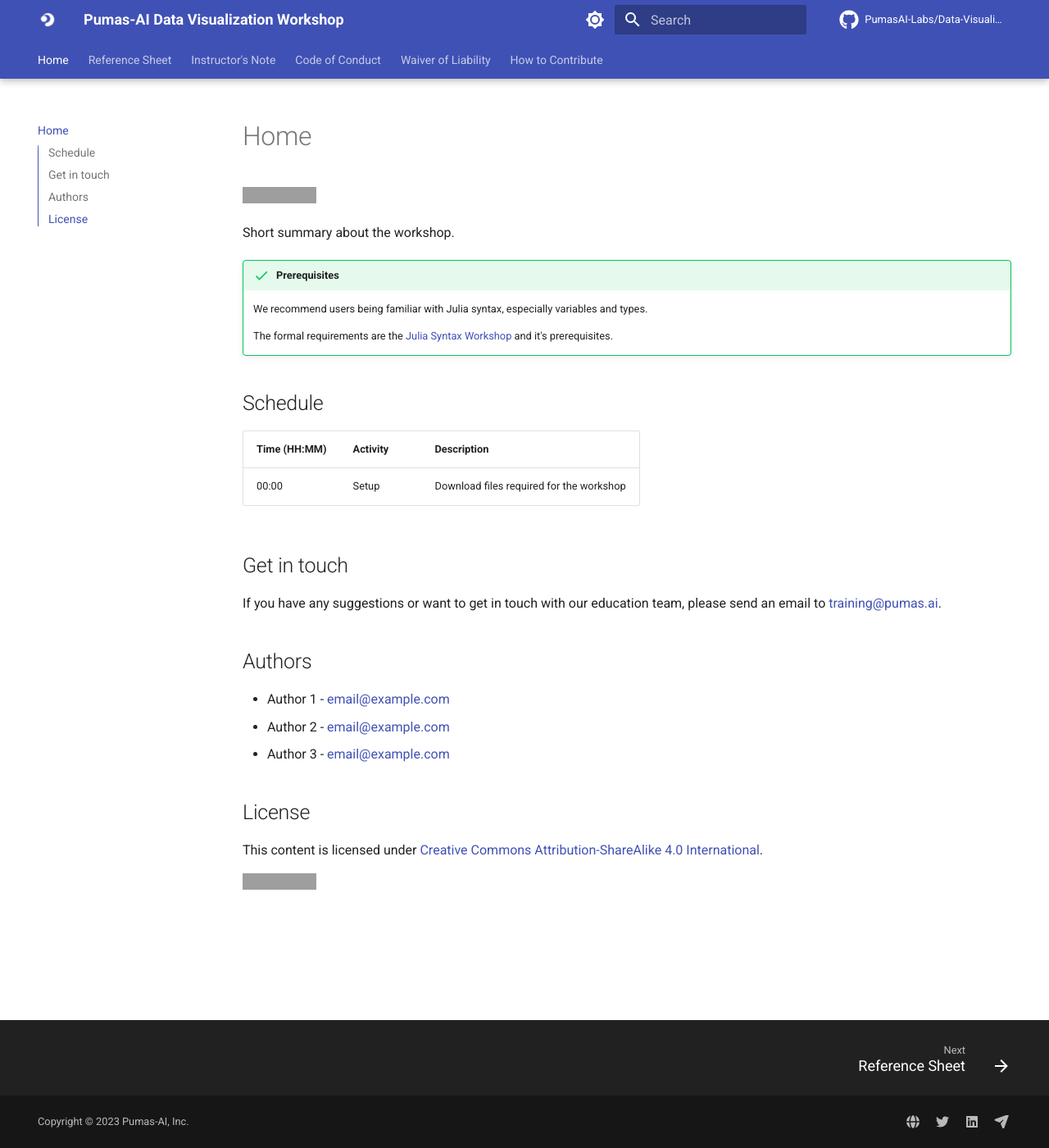
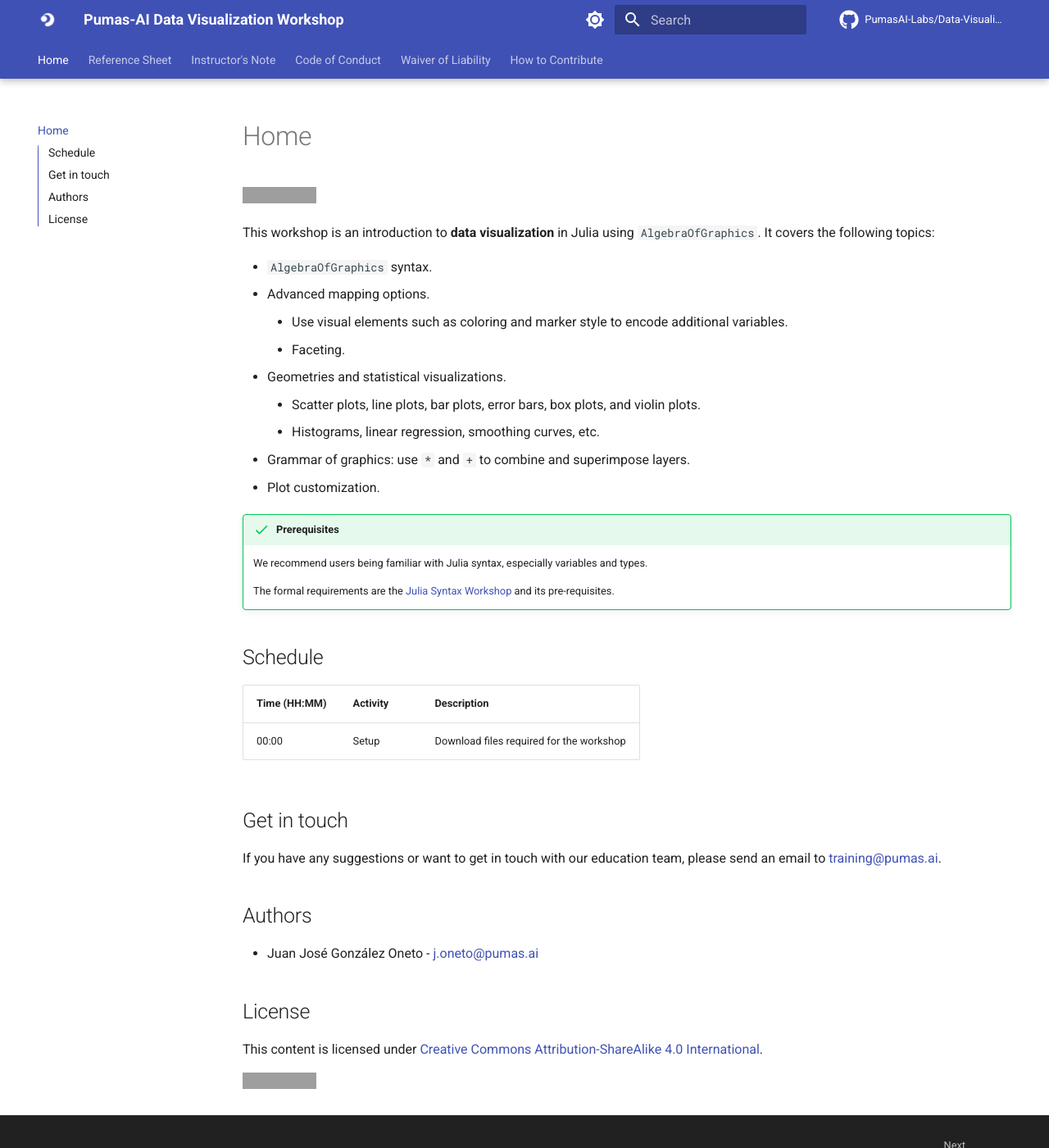
Before and after one commit to PumasAI-Labs/Data-Visualization, an MkDocs documentation site: the page built from docs/index.md, in a window 1280 px wide and 1400 px high. Shown: the whole window at 82% size. Built offline with MkDocs 1.6.1 and Material for MkDocs 9.7.7, drawn with Linux system fonts in a browser that asks for light colours; comment, search, counter and statistics services are not loaded; grey boxes are pictures that could not be loaded.

Commit message:
Added content to homepage

```diff
--- a/docs/index.md
+++ b/docs/index.md
@@ -5,14 +5,24 @@
 
 [![CC BY-SA 4.0](https://img.shields.io/badge/License-CC%20BY--SA%204.0-lightgrey.svg)](http://creativecommons.org/licenses/by-sa/4.0/)
 
-Short summary about the workshop.
+This workshop is an introduction to **data visualization** in Julia using `AlgebraOfGraphics`. It covers the following topics:
+
+- `AlgebraOfGraphics` syntax.
+- Advanced mapping options.
+    - Use visual elements such as coloring and marker style to encode additional variables.
+    - Faceting.
+- Geometries and statistical visualizations.
+    - Scatter plots, line plots, bar plots, error bars, box plots, and violin plots.
+    - Histograms, linear regression, smoothing curves, etc.
+- Grammar of graphics: use `*` and `+` to combine and superimpose layers.
+- Plot customization.
 
 !!! success "Prerequisites"
 
     We recommend users being familiar with Julia syntax, especially variables and types.
 
     The formal requirements are the [Julia Syntax Workshop](https://pumasai-labs.github.io/Julia-Workshop/)
-    and it's prerequisites.
+    and its pre-requisites.
 
 ## Schedule
 
@@ -27,9 +37,7 @@
 
 ## Authors
 
-- Author 1 - <email@example.com>
-- Author 2 - <email@example.com>
-- Author 3 - <email@example.com>
+- Juan José González Oneto - <j.oneto@pumas.ai>
 
 ## License
 
```
